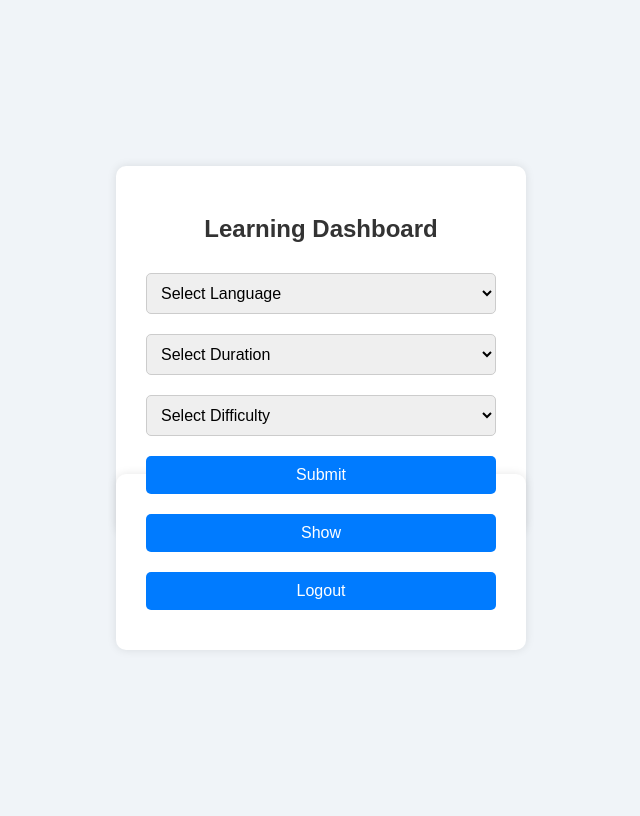
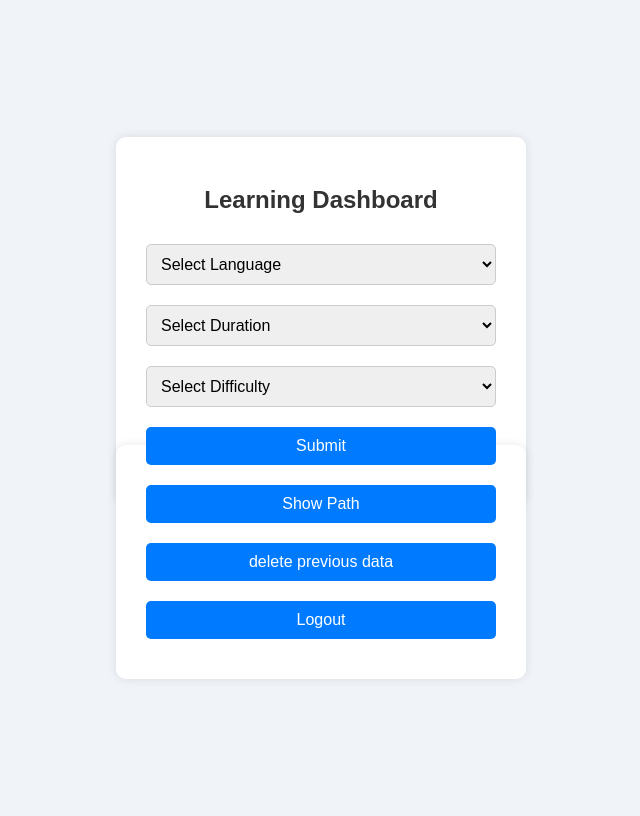
Before and after one commit to fazi013/Flask-app, a Flask app: page /dashboard in a window 1280 px wide. Shown: the whole page, without its empty margins (319-959 px from the left). Run offline with Flask 3, Linux system fonts and the light colour scheme; the visitor is signed in with stand-in values (Sample User, id 1).

Commit message:
adding delete data path

```diff
--- a/app.py
+++ b/app.py
@@ -127,8 +127,31 @@ def showdata():
 
     return render_template('showdata.html', dashboard=dashboard, reply=ai_response.response_text)
 
+@app.route('/delete')
+def delete():
+    if 'user_id' not in session:
+        flash('Please login first.')
+        return redirect('/login')
+    user = db.session.get(User, session['user_id'])
+    if not user:
+        flash('User not found.')
+        return redirect('/login')
 
+    delete_any=[]
+    if user.dashboard:
+        db.session.delete(user.dashboard)
+        delete_any.append('dashoard')
 
+    if user.ai_response:
+        db.session.delete(user.ai_response)
+        delete_any.append('path')
+
+    if delete_any:
+        db.session.commit()
+        flash('your data is deleted')
+    else:
+        flash('no data found')
+    return render_template('dashboard.html', dashboard=None, ai_response=None)
 
 if __name__ == '__main__':
     app.run()
--- a/templates/dashboard.html
+++ b/templates/dashboard.html
@@ -84,7 +84,7 @@
       <option>C++</option>
       <option>Python</option>
       <option>Java</option>
-      <option>Something Else</option>
+      <option>JavaScript</option>
     </select>
 
     <select name="duration" id="duration">
@@ -105,7 +105,8 @@
     </div>
 </form>
 <div class="dashboard_1">
-    <button onclick="window.location.href='/showdata'">Show</button>
+    <button onclick="window.location.href='/showdata'">Show Path</button>
+    <button onclick="window.location.href='/delete'">delete previous data</button>
     <button onclick="window.location.href='/logout'">Logout</button>
 
 
```
